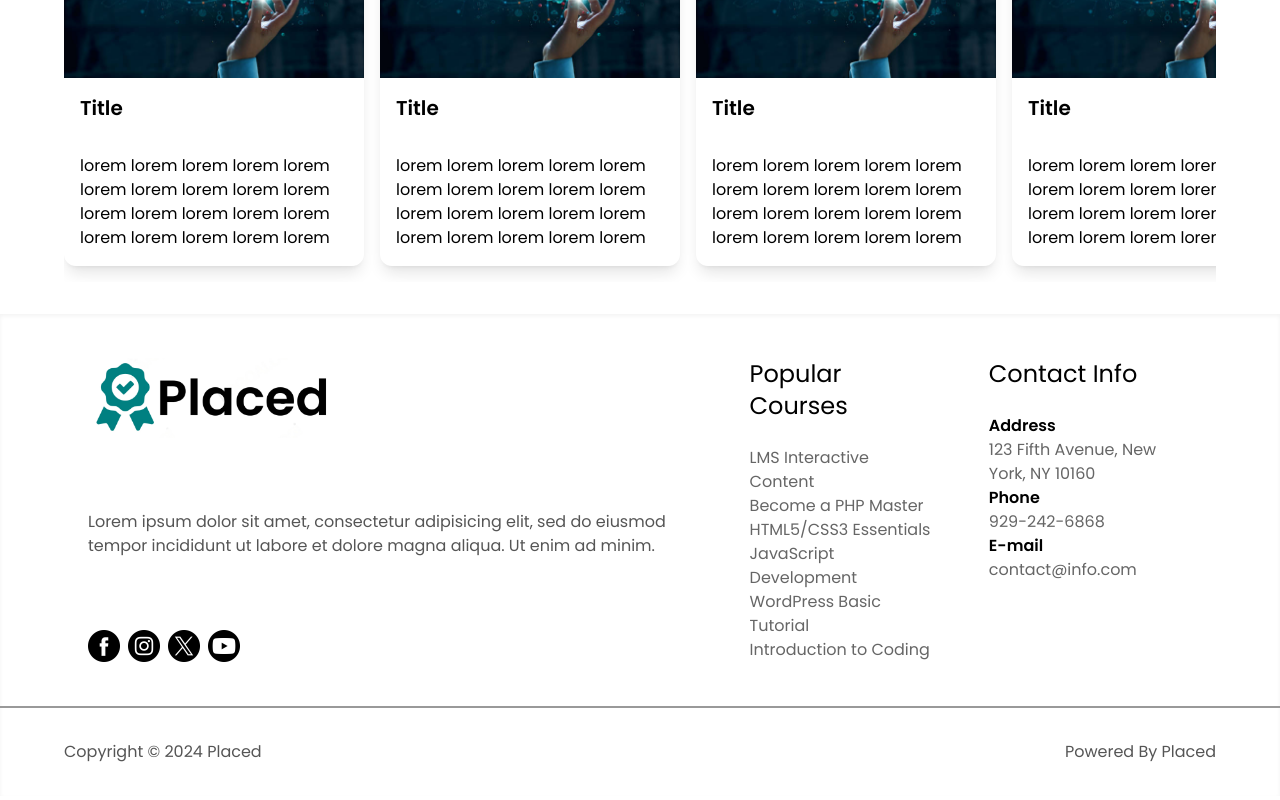
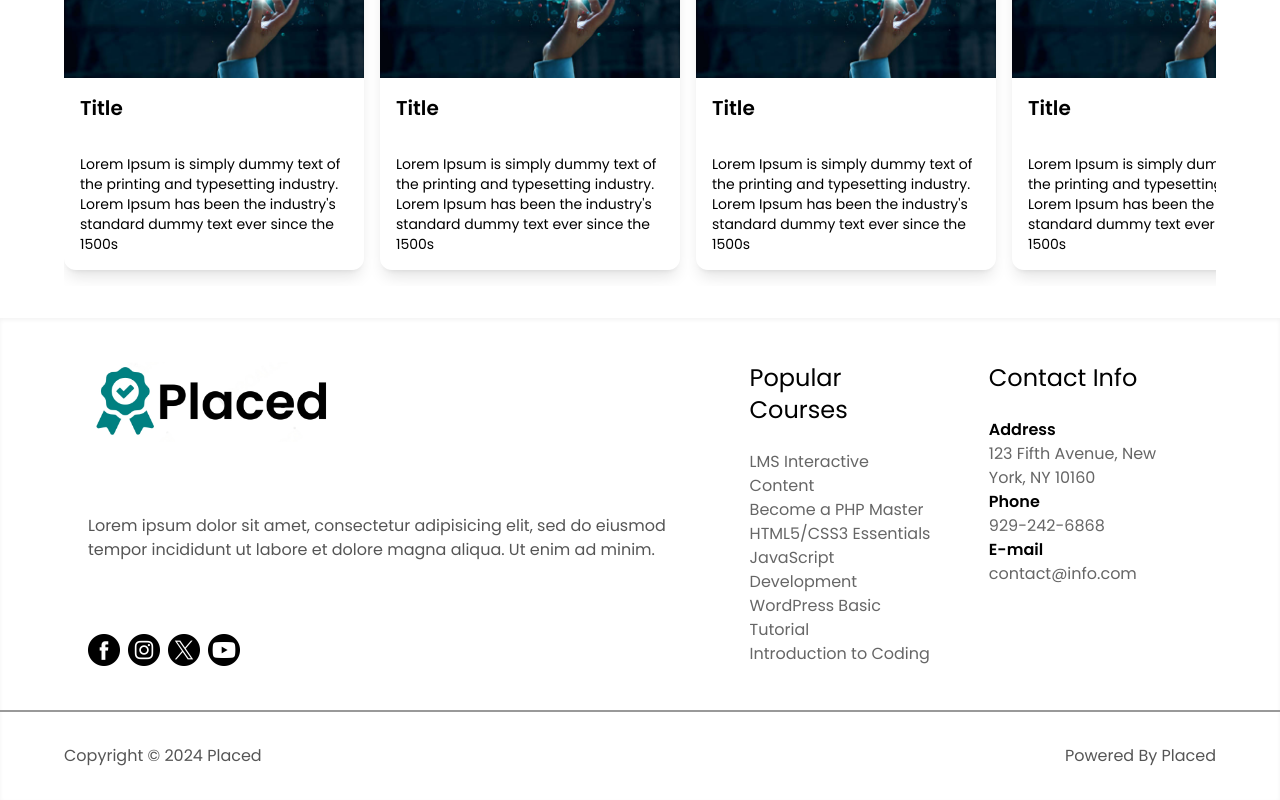
Before and after one commit to navjot369/PowerBI, a Next.js app: page /resources in a window 1280 px wide. Shown: the part 1296-2096 px from the top of the page. Built offline with nearby package versions, Linux system fonts and the light colour scheme.

Commit message:
Landing half changes

```diff
--- a/app/ui/home/heroSec.tsx
+++ b/app/ui/home/heroSec.tsx
@@ -1,13 +1,9 @@
 'use client';
 
-// import { useTypewriter, Cursor } from 'react-simple-typewriter';
 import Link from 'next/link';
+import Image from 'next/image';
 
-export default function HeroSection() {
-    // const [text] = useTypewriter({
-    //   words: ['100 % Assured Placement', 'Data Scientist Within an Year', 'Learn From The Best'],
-    //   loop: false
-    //   });
+function ZeroSection() {
     return (
       <div className="w-full rounded-br-[140px] bg-hero-bg-image bg-fixed bg-[center_right] overflow-hidden bg-no-repeat bg-cover">
         <div className="w-full min-h-[700px] bg-[#007991] bg-opacity-80">
@@ -23,3 +19,19 @@ export default function HeroSection() {
       </div>
     )
 };
+
+export default function HeroSection() {
+  return(<div className="w-full pt-32 pb-20 max-w-6xl mx-auto">
+    <div className="grid grid-cols-1 md:grid-cols-2 w-full">
+      <div className="flex flex-col justify-center items-start">
+        <h1 className="text-5xl font-bold my-2">Empowering Careers</h1>
+        <h1 className="text-5xl font-bold my-2">with Certified Expertise</h1>
+        <p className="text-2xl my-2 text-[#234061]">100% Assured PL-300 Certification</p>
+        <div className="my-8"><Link href="/program" className="bg-[#D1554B] text-white text-md sm:text-2xl py-2 px-11 rounded-full border-2 border-[#D1554B] hover:bg-[white] hover:text-[#D1554B] duration-300">Explore</Link></div>
+      </div>
+      <div className="w-fill flex justify-center">
+        <Image className="w-full" src="/Images/heroSecGroup.png" width="600" height="400" alt="Hero Section" />
+      </div>
+    </div>
+  </div>);
+}
--- a/app/ui/home/navbar.tsx
+++ b/app/ui/home/navbar.tsx
@@ -31,7 +31,7 @@ export default function NavMenu({ login }: { login: string }) {
               Programs
             </Link>
             <Link
-              href="/resource"
+              href="/resources"
               className="text-md font-bold hover:text-[#444] px-2 uppercase min-[1030px]:px-4"
             >
               Resources
--- a/app/ui/home/section6.tsx
+++ b/app/ui/home/section6.tsx
@@ -4,19 +4,14 @@ import { open_sans } from '../fonts';
 export default function Section6() {
     return(<div className="mx-auto max-w-6xl my-6">
         <div className="flex flex-col w-full sm:flex-row justify-between items-stretch">
-            <div className="w-full sm:w-1/2">
+            <div className="w-full sm:w-1/2 flex justify-center items-center">
                 <div className="text-6xl font-bold mx-4 my-4">What Our Students Say</div>
             </div>
-            <div className="sm:w-1/2 flex justify-center items-center">
-                <div className="text-7xl font-bold text-[#22323d]">4.8</div>
-                <div className="flex flex-col justify-between">
-                    <div className="text-[#ff9635]">&#9733; &#9733; &#9733; &#9733; &#9733;</div>
-                    <div className="">2,345 ratings</div>
-                    <div className="">Google Reviews</div>
-                </div>
+            <div className="sm:w-1/2 flex justify-end items-center">
+                    <Image className="h-72" src="/Images/testimonial-sec-pic.svg" width="400" height="400" alt="SVG"/>
             </div>
         </div>
-        <div className="grid grid-cols-1 sm:grid-cols-2">
+        <div className="grid grid-cols-1 sm:grid-cols-2 gap-8">
             <Review title="Emma Hall" desp="Massa amet, at dolor tellus pellentesque aenean in eget massa tincidunt habitasse volutpat adipiscing sed id sit auctor eu vivamus nulla." image="/Images/Simran_img.jpeg"/>
             <Review title="Emma Hall" desp="Massa amet, at dolor tellus pellentesque aenean in eget massa tincidunt habitasse volutpat adipiscing sed id sit auctor eu vivamus nulla." image="/Images/Simran_img.jpeg"/>
             <Review title="Emma Hall" desp="Massa amet, at dolor tellus pellentesque aenean in eget massa tincidunt habitasse volutpat adipiscing sed id sit auctor eu vivamus nulla." image="/Images/Simran_img.jpeg"/>
@@ -31,7 +26,7 @@ function Review({title, desp, image} : {
     image: string
 }) {
     return(<div className="p-2 pt-16 w-full">
-        <div className="bg-white shadow-sm px-10 rounded-xl pb-2 relative">
+        <div className="bg-white px-10 rounded-xl pb-2 relative shadow-[4px_4px_10px_4px] shadow-[#D1554B]">
             <Image src={image} width="100" height="100" className="w-20 h-20 rounded-lg shadow-lg relative bottom-10" alt="profile" />
             <div className={ open_sans.className + "-mt-4 text-md text-[#444] font-light"}>&quot;{desp}&quot;</div>
             <div className="font-bold text-xl my-6">{title}</div>
--- a/app/ui/resources/smallCont.tsx
+++ b/app/ui/resources/smallCont.tsx
@@ -8,11 +8,11 @@ export default function ContSmall() {
             <Link href="/resources" className="font-bold group text-slate-700">View More<span className="group-hover:px-2 duration-200"></span> &gt;<span className="px-6 group-hover:px-4 duration-200"></span></Link>
         </div>
         <div className="flex overflow-scroll no-scrollbar py-4">
-            <Box img_src="/Images/data-science.jpg" title="Title" desp="lorem lorem lorem lorem lorem lorem lorem lorem lorem lorem lorem lorem lorem lorem lorem lorem lorem lorem lorem lorem " link="/resources" />
-            <Box img_src="/Images/data-science.jpg" title="Title" desp="lorem lorem lorem lorem lorem lorem lorem lorem lorem lorem lorem lorem lorem lorem lorem lorem lorem lorem lorem lorem " link="/resources" />
-            <Box img_src="/Images/data-science.jpg" title="Title" desp="lorem lorem lorem lorem lorem lorem lorem lorem lorem lorem lorem lorem lorem lorem lorem lorem lorem lorem lorem lorem " link="/resources" />
-            <Box img_src="/Images/data-science.jpg" title="Title" desp="lorem lorem lorem lorem lorem lorem lorem lorem lorem lorem lorem lorem lorem lorem lorem lorem lorem lorem lorem lorem " link="/resources" />
-            <Box img_src="/Images/data-science.jpg" title="Title" desp="lorem lorem lorem lorem lorem lorem lorem lorem lorem lorem lorem lorem lorem lorem lorem lorem lorem lorem lorem lorem " link="/resources" />
+            <Box img_src="/Images/data-science.jpg" title="Title" desp="Lorem Ipsum is simply dummy text of the printing and typesetting industry. Lorem Ipsum has been the industry's standard dummy text ever since the 1500s" link="/resources" />
+            <Box img_src="/Images/data-science.jpg" title="Title" desp="Lorem Ipsum is simply dummy text of the printing and typesetting industry. Lorem Ipsum has been the industry's standard dummy text ever since the 1500s" link="/resources" />
+            <Box img_src="/Images/data-science.jpg" title="Title" desp="Lorem Ipsum is simply dummy text of the printing and typesetting industry. Lorem Ipsum has been the industry's standard dummy text ever since the 1500s" link="/resources" />
+            <Box img_src="/Images/data-science.jpg" title="Title" desp="Lorem Ipsum is simply dummy text of the printing and typesetting industry. Lorem Ipsum has been the industry's standard dummy text ever since the 1500s" link="/resources" />
+            <Box img_src="/Images/data-science.jpg" title="Title" desp="Lorem Ipsum is simply dummy text of the printing and typesetting industry. Lorem Ipsum has been the industry's standard dummy text ever since the 1500s" link="/resources" />
         </div>
     </div>);
 }
@@ -27,7 +27,7 @@ function Box({img_src ,title, desp, link} : {
                 <div>
                     <Image src={img_src} width="400" height="300" alt="Document Banner"/>
                     <h3 className="text-xl font-bold p-4">{title}</h3>
-                    <p className="text-md p-4 w-full">{desp}</p>
+                    <p className="text-sm p-4 w-full">{desp}</p>
                 </div>
             </Link>
         </div>);
```
Also changed, not shown: public/Images/heroSecGroup.png (added), public/Images/testimonial-sec-pic.svg (added).
